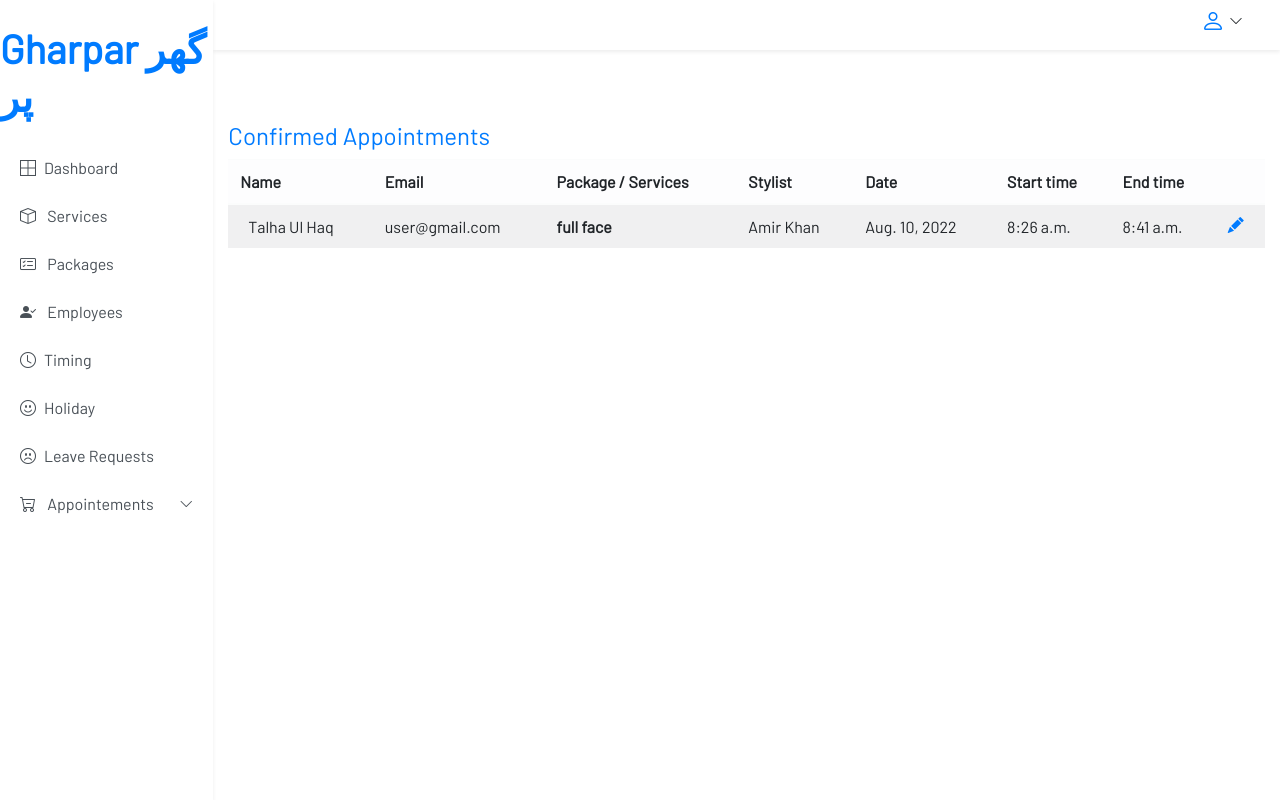
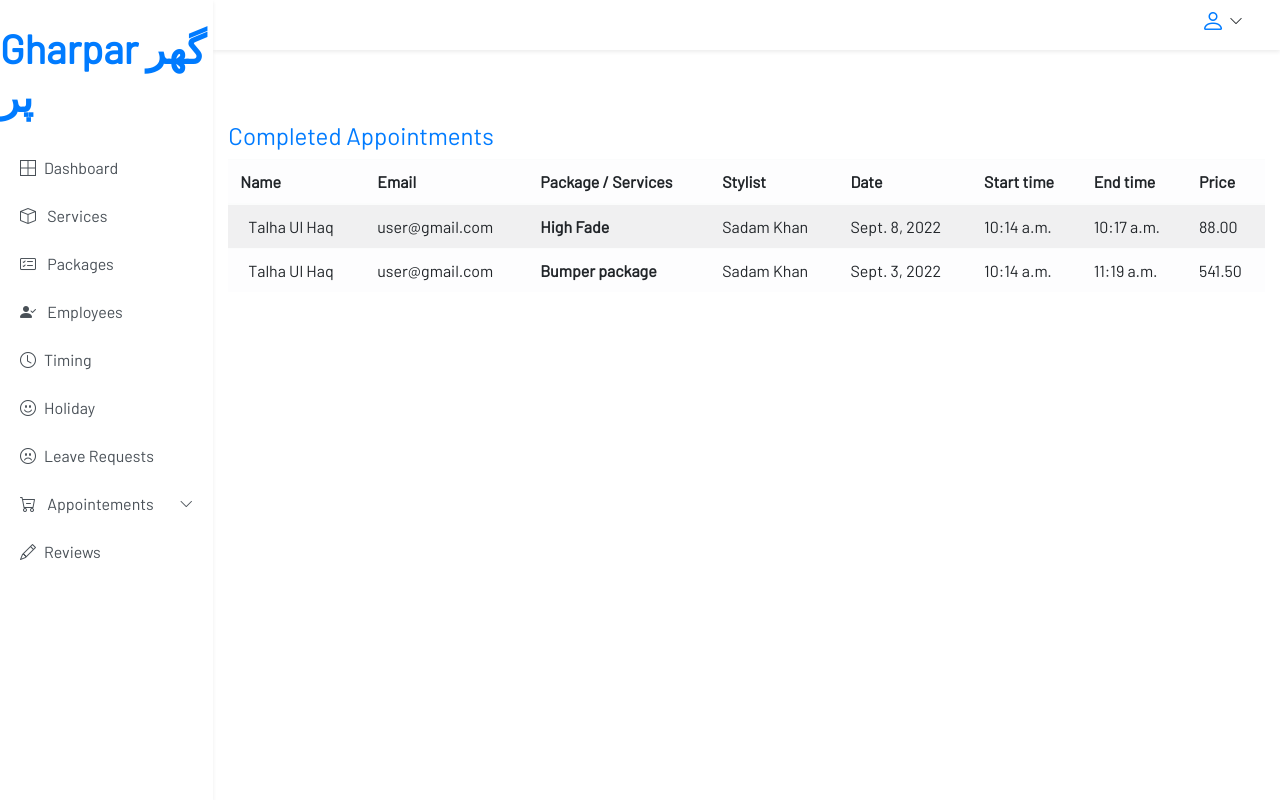
Before and after one commit to rashidulhaq-coding/gharpar, a Django app: page /appointment/completed/ in a window 1280 px wide. Run offline with Django 4.2, Linux system fonts and the light colour scheme; a user stored in the database is signed in; data comes from the database, SQL or seed files in the repository; both versions use the stored data as it was after the commit.

Commit message:
review page added to dashboard

```diff
--- a/accounts/views.py
+++ b/accounts/views.py
@@ -65,11 +65,11 @@
 
 def user_update(request):
     if request.method == 'POST':
-        user_form = UserEditForm(request.POST, instance=request.user)
+        user_form = UserEditForm(request.POST, request.FILES, instance=request.user)
         if user_form.is_valid():
             user_form.save()
             messages.success(request, f'Your account has been updated!')
-            return redirect('accounts:user_update')
+            return redirect('user_update')
     else:
         user_form = UserEditForm(instance=request.user)
     return render(request, 'admin/create_service.html', {'form': user_form,'title':'Update User'})
--- a/core/urls.py
+++ b/core/urls.py
@@ -29,6 +29,8 @@
     path('appointment/<str:name>/', admin_appoitments_list_view, name='admin_appoitment_list_view'),
     path('appointment/status/<int:pk>/', admin_appoitment_status, name='admin_appoitment_status'),
     path('leaves/',leave_request, name='leaves'),
+    path('reviews/',review_list_view, name='reviews'),
+
 
 
     path('booking/services', booking_services, name='booking_services'),
--- a/core/views.py
+++ b/core/views.py
@@ -255,6 +255,11 @@
         context = {
             'cancelled': cancelled,
             'pending': pending,
+        }
+    elif name=='completed':
+        completed = appointments.filter(status='Completed')
+        context = {
+            'completed': completed,
         }
     else:
         confirmed = appointments.filter(status='Confirmed')
@@ -799,7 +804,7 @@
     completed = appointments.filter(status='Completed').count()
     confirmed = appointments.filter(status='Confirmed').count()
 
-    return render(request, 'user/user_dashboard.html', {'appointments': appointments.count(), 'pending': pending, 'completed': completed, 'confirmed': confirmed})
+    return render(request, 'user/user_dashboard.html', {'appointments_count': appointments.count(), 'pending': pending, 'completed': completed, 'confirmed': confirmed,'appointments': appointments[:5]})
 
 
 @only_user
@@ -877,3 +882,18 @@
             "title": "Review",
         }
         return render(request, 'admin/create_service.html', context)
+
+def review_list_view(request):
+    context ={}
+    if request.user.is_authenticated:
+        if request.user.is_superuser:
+            reviews = Review.objects.all()[:10]
+            context = {'reviews':reviews}
+        else:
+            reviews = Review.objects.filter(author=request.user)[:10]
+            context={
+                'reviews': reviews
+            }
+    else:
+        return redirect(request.META['HTTP_REFERER'])
+    return render(request, 'admin/reviews.html', context)
--- a/templates/admin/admin_dashboard.html
+++ b/templates/admin/admin_dashboard.html
@@ -66,6 +66,7 @@
             <th>Date</th>
             <th>Start time</th>
             <th>End time</th>
+            <th>Price</th>
           </tr>
         </thead>
         <tbody>
@@ -99,7 +100,9 @@
             <td>
             {{booking.end_time}}
             </td>
-
+            <td>
+            {{booking.package.price}}
+            </td>
           </tr>
           {% endfor %}
 
--- a/templates/admin/appointment_view.html
+++ b/templates/admin/appointment_view.html
@@ -17,6 +17,7 @@
             <th>Date</th>
             <th>Start time</th>
             <th>End time</th>
+            <th>Price</th>
             <th></th>
           </tr>
         </thead>
@@ -30,10 +31,10 @@
               </div>
             </td>
             <td>{{booking.customer.email}}<br></td>
-            {% comment %} <td class="font-weight-bold"> {{booking.package.services}} {% endcomment %}
-            <td>
-
-            {% if booking.package.name %}
+            {% comment %} <td class="font-weight-bold">{{booking.service.name}} {{booking.package.name}}</td>
+             {% endcomment %}
+              <td>
+             {% if booking.package.name %}
               {{booking.package.name}}
             {% else %}
 
@@ -41,9 +42,8 @@
             {{service.name}}
             {% endfor %}
              {% endif %}
-
             </td>
-            <td>{{booking.employee}}</td>
+            <td>{{booking.employee | title}}</td>
             <td>{{booking.date}}</td>
             <td>
             {{booking.start_time}}
@@ -52,10 +52,13 @@
             {{booking.end_time}}
             </td>
             <td>
+
+            {{booking.package.price}}
+            </td>
+            <td>
               <a href="{% url 'admin_appoitment_status' booking.id %}">
                 <i class="bi bi-pencil-fill text-primary"></i>
             </td>
-            </a>
           </tr>
           {% endfor %}
 
@@ -79,6 +82,7 @@
             <th>Date</th>
             <th>Start time</th>
             <th>End time</th>
+            <th>Price</th>
             <th></th>
           </tr>
         </thead>
@@ -102,7 +106,7 @@
             {% endfor %}
              {% endif %}
             </td>
-            <td>{{booking.employee}}</td>
+            <td>{{booking.employee|title  }}</td>
             <td>{{booking.date}}</td>
             <td>
             {{booking.start_time}}
@@ -111,10 +115,13 @@
             {{booking.end_time}}
             </td>
             <td>
+
+            {{booking.package.price}}
+            </td>
+           <td>
               <a href="{% url 'admin_appoitment_status' booking.id %}">
                 <i class="bi bi-pencil-fill text-primary"></i>
             </td>
-            </a>
           </tr>
           {% endfor %}
 
@@ -125,7 +132,7 @@
     </div>
 
     {% endif %}
-    {% else %}
+    {% elif confirmed %}
 
     <h4><a href="">Confirmed Appointments</a></h4>
     <div class="table-responsive">
@@ -139,7 +146,9 @@
             <th>Date</th>
             <th>Start time</th>
             <th>End time</th>
+            <th>Price</th>
             <th></th>
+
           </tr>
         </thead>
         <tbody>
@@ -152,17 +161,15 @@
               </div>
             </td>
             <td>{{booking.customer.email}}<br></td>
-            <td class="font-weight-bold">
-             {% if booking.package.name %}
+            <td class="font-weight-bold"> {% if booking.package.name %}
               {{booking.package.name}}
             {% else %}
 
             {% for service in booking.package.services.all %}
             {{service.name}}
             {% endfor %}
-             {% endif %}
-            </td>
-            <td>{{booking.employee}}</td>
+             {% endif %}</td>
+            <td>{{booking.employee | title}}</td>
             <td>{{booking.date}}</td>
             <td>
             {{booking.start_time}}
@@ -171,10 +178,13 @@
             {{booking.end_time}}
             </td>
             <td>
+
+            {{booking.package.price}}
+            </td>
+            <td>
               <a href="{% url 'admin_appoitment_status' booking.id %}">
                 <i class="bi bi-pencil-fill text-primary"></i>
             </td>
-            </a>
           </tr>
           {% endfor %}
 
@@ -183,6 +193,63 @@
 
 
     </div>
+    {% elif completed %}
+
+    <h4><a href="">Completed Appointments</a></h4>
+    <div class="table-responsive">
+      <table class="table table-striped table-light table-hover">
+        <thead>
+          <tr>
+            <th>Name</th>
+            <th>Email</th>
+            <th>Package / Services</th>
+            <th>Stylist</th>
+            <th>Date</th>
+            <th>Start time</th>
+            <th>End time</th>
+            <th>Price</th>
+          </tr>
+        </thead>
+        <tbody>
+          {% for booking in completed %}
+          <tr>
+
+            <td>
+              <div class="d-flex align-items-center">
+                <span class="ml-2">{{booking.customer.first_name}} {{booking.customer.last_name}}</span>
+              </div>
+            </td>
+            <td>{{booking.customer.email}}<br></td>
+            <td class="font-weight-bold"> {% if booking.package.name %}
+              {{booking.package.name}}
+            {% else %}
+
+            {% for service in booking.package.services.all %}
+            {{service.name}}
+            {% endfor %}
+             {% endif %}</td>
+            <td>{{booking.employee | title}}</td>
+            <td>{{booking.date}}</td>
+            <td>
+            {{booking.start_time}}
+            </td>
+            <td>
+            {{booking.end_time}}
+            </td>
+             <td>
+
+            {{booking.package.price}}
+            </td>
+
+          </tr>
+          {% endfor %}
+
+        </tbody>
+      </table>
+
+
+    </div>
+
     {% endif %}
   </div>
   </section>
--- a/templates/partials/base.html
+++ b/templates/partials/base.html
@@ -105,10 +105,22 @@
                 <a
                   href="{% url 'admin_appoitment_list_view' 'confirmed' %}"
                   class="list-group-item list-group-item-action border-0 pl-5"
-                  >Confirmed Orders</a
+                  >Confirmed Appointements</a
+                >
+                <a
+                  href="{% url 'admin_appoitment_list_view' 'completed' %}"
+                  class="list-group-item list-group-item-action border-0 pl-5"
+                  >Completed Appointements</a
                 >
               </div>
             </div>
+            <a
+              href="{% url 'reviews' %}"
+              class="list-group-item list-group-item-action border-0 d-flex align-items-center"
+            >
+              <span class="bi bi-pencil"></span>
+              <span class="ml-2">Reviews</span>
+            </a>
           </div>
           {% elif request.user.is_employee %}
           <div class="list-group rounded-0">
@@ -194,6 +206,13 @@
                 >
               </div>
             </div>
+            <a
+              href="{% url 'reviews' %}"
+              class="list-group-item list-group-item-action border-0 d-flex align-items-center"
+            >
+              <span class="bi bi-pencil"></span>
+              <span class="ml-2">Reviews</span>
+            </a>
           </div>
 
           {% endif %}
--- a/templates/registration/password_change_form.html
+++ b/templates/registration/password_change_form.html
@@ -1,4 +1,5 @@
-{% extends "base.html" %}
+{% extends "partials/base.html" %}
+
 
 {% block title %}Change your password{% endblock %}
 {% block content %}
@@ -20,7 +21,7 @@
 </style>
 
 <div class="container-fluid my-5 z-depth-1">
-    <section class="px-md-5 mx-md-5 text-center text-lg-left dark-grey-text">
+    <section class="text-center text-lg-left dark-grey-text">
         <div class="row d-flex justify-content-center">
             <div class="col-md-6">
                 <form class="login-form p-4 rounded" method="post">
```
Also changed, not shown: templates/admin/reviews.html (added, +51 -0 lines), templates/registration/password_change_done.html (+2 -5 lines), templates/user/appointment_view.html (+29 -7 lines), templates/user/user_dashboard.html (+61 -2 lines), db.sqlite3.
